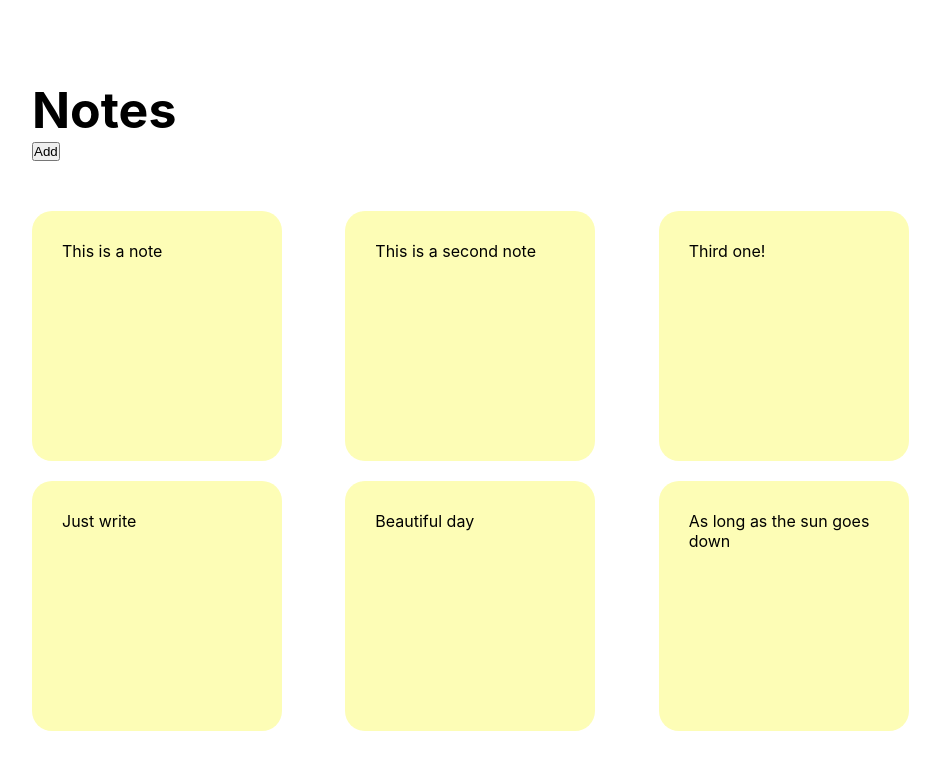
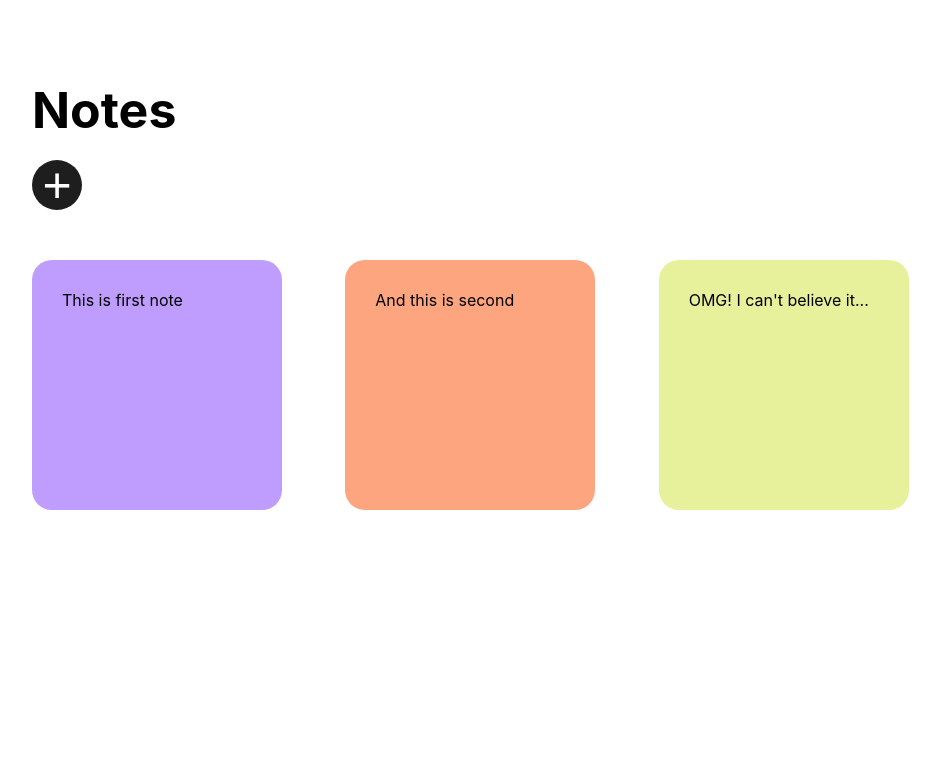
Before and after one commit to nithipramesti/Note-App, a React (Create React App) app: page / in a window 1280 px wide. Shown: the top 770 px of the page, without its empty margins (148-1088 px from the left). Built offline with nearby package versions, Linux system fonts and the light colour scheme; data requests are answered from the project's data file.

Commit message:
add & delete notes, add note with color

```diff
--- a/public/index.html
+++ b/public/index.html
@@ -7,7 +7,7 @@
     <meta name="theme-color" content="#000000" />
     <meta
       name="description"
-      content="Web site created using create-react-app"
+      content="Simple note app created using create-react-app"
     />
     <link rel="apple-touch-icon" href="%PUBLIC_URL%/logo192.png" />
     <!--
@@ -24,7 +24,7 @@
       work correctly both with client-side routing and a non-root public URL.
       Learn how to configure a non-root public URL by running `npm run build`.
     -->
-    <title>React App</title>
+    <title>Note App</title>
   </head>
   <body>
     <noscript>You need to enable JavaScript to run this app.</noscript>
@@ -39,5 +39,13 @@
       To begin the development, run `npm start` or `yarn start`.
       To create a production bundle, use `npm run build` or `yarn build`.
     -->
+    <script
+      type="module"
+      src="https://unpkg.com/ionicons@5.5.2/dist/ionicons/ionicons.esm.js"
+    ></script>
+    <script
+      nomodule
+      src="https://unpkg.com/ionicons@5.5.2/dist/ionicons/ionicons.js"
+    ></script>
   </body>
 </html>
--- a/src/App.jsx
+++ b/src/App.jsx
@@ -12,19 +12,61 @@ import Note from "./components/Note";
 const store = createStore(rootReducer, applyMiddleware(ReduxThunk));
 
 function App() {
-  const [noteState, setNote] = useState([]);
+  const [noteState, setNoteState] = useState([]);
+  const [showColor, setShowColor] = useState(false);
 
   //update the local state:
   const fetchData = () => {
     Axios.get("http://localhost:2000/noteData/").then((response) => {
-      setNote(response.data);
-      alert(`data is fetched, 2nd note data:${response.data[1].note}`);
+      setNoteState(response.data);
+      // alert(
+      //   `data is fetched, note data:${response.data[0].note}, ${response.data[1].note}, ${response.data[2].note}, ${response.data[3].note},${response.data[0].note}`
+      // );
     });
   };
 
   const renderNotes = () => {
     return noteState.map((val) => {
-      return <Note noteData={val.note} />;
+      return <Note key={val.id} noteData={val} fetchData={fetchData} />;
+    });
+  };
+
+  // const noteColors = ["yellow", "orange", "black", "green"];
+  const noteColors = {
+    yellow: "#FDD082",
+    orange: "#FDA57F",
+    purple: "#BE9DFE",
+    green: "#E7F09B",
+  };
+
+  const addNote = (color) => {
+    Axios.post("http://localhost:2000/noteData/", {
+      note: "",
+      color: noteColors[color],
+    })
+      .then((res) => {
+        fetchData();
+      })
+      .catch((err) => {
+        console.log(err);
+      });
+    setShowColor(false);
+    // console.log(document.querySelector("Note"));
+  };
+
+  const showColorNote = () => {
+    showColor ? setShowColor(false) : setShowColor(true);
+  };
+
+  const renderAddNoteColor = () => {
+    return Object.keys(noteColors).map((color) => {
+      return (
+        <div
+          id={color}
+          onClick={() => addNote(color)}
+          style={{ backgroundColor: noteColors[color] }}
+        ></div>
+      );
     });
   };
 
@@ -36,7 +78,14 @@ function App() {
     <Provider store={store}>
       <div className="app">
         <h1>Notes</h1>
-        <button>Add</button>
+        <div className="add-container">
+          <button id="button-add" onClick={showColorNote}>
+            +
+          </button>
+          <div className="note-color-container">
+            {showColor ? renderAddNoteColor() : null}
+          </div>
+        </div>
         <div className="notes-container">
           {noteState.length ? renderNotes() : <p>Loading...</p>}
         </div>
--- a/src/assets/styles/app.css
+++ b/src/assets/styles/app.css
@@ -14,6 +14,38 @@ h1 {
   font-size: 50px;
 }
 
+.add-container {
+  display: flex;
+  align-items: center;
+  margin-top: 20px;
+}
+
+#button-add {
+  font-size: 50px;
+  color: #fff;
+  background-color: #1f1e1e;
+  width: 50px;
+  height: 50px;
+  line-height: 0;
+  border: none;
+  border-radius: 50%;
+  cursor: pointer;
+  margin-right: 10px;
+}
+
+.note-color-container {
+  display: flex;
+}
+
+.note-color-container div {
+  margin: 10px;
+  width: 30px;
+  height: 30px;
+  border-radius: 50%;
+  background-color: rgb(253, 253, 182);
+  cursor: pointer;
+}
+
 .notes-container {
   margin: 50px 0;
   display: grid;
--- a/src/assets/styles/note.css
+++ b/src/assets/styles/note.css
@@ -7,6 +7,7 @@
 }
 
 .note {
+  position: relative;
   background-color: rgb(253, 253, 182);
   border-radius: 20px;
   width: 250px;
@@ -27,3 +28,26 @@
   overflow: auto;
   /* overflow: auto - remove the scrollbar but still put them back when needed */
 }
+
+#button-delete {
+  display: none;
+  position: absolute;
+  right: 15px;
+  bottom: 15px;
+  color: #ffffff;
+  border: none;
+  background-color: #000000;
+  width: 40px;
+  height: 40px;
+  line-height: 0;
+  border-radius: 50%;
+  cursor: pointer;
+}
+
+ion-icon {
+  font-size: 20px;
+}
+
+.note:hover #button-delete {
+  display: block;
+}
--- a/src/components/Note.jsx
+++ b/src/components/Note.jsx
@@ -5,53 +5,31 @@ import Axios from "axios";
 import { useSelector, useDispatch } from "react-redux";
 
 const Note = (props) => {
-  const [noteState, setNote] = useState([]);
+  const [noteId, setNoteId] = useState(0);
 
-  const globalState = useSelector((state) => state.renderNote);
+  const globalState = useSelector((state) => state);
   const dispatch = useDispatch();
 
-  const changeGlobalState = () => {
-    dispatch({
-      type: "EDIT_NOTE",
-      payload: "Note is edited",
+  const noteChanged = (event) => {
+    Axios.patch(`http://localhost:2000/noteData/${props.noteData.id}`, {
+      note: event.target.value,
     });
   };
 
-  //update the local state:
-  const fetchData = () => {
-    Axios.get("http://localhost:2000/noteData/").then((response) => {
-      setNote(response.data);
-    });
+  const deleteNote = () => {
+    Axios.delete(`http://localhost:2000/noteData/${props.noteData.id}`).then(
+      () => props.fetchData()
+    );
   };
 
-  const noteChanged = (event) => {
-    Axios.patch("http://localhost:2000/noteData/1", {
-      note: event.target.value,
-    }).then(() => {
-      fetchData();
-      //why not take the data directly from textarea?
-    });
-  };
-
-  const renderNote = () => {
-    return noteState[0].note;
-    //for initial data of the note, so it's not an empty note every time refresh the app
-  };
-
-  //every time we reset the app, the local state will reset into the initial data
-  //in order to display the recent data of the notes, we need to fetch the data from database into the local state
-  //so the note can display the data from the local state
-  useEffect(() => {
-    fetchData();
-  }, []);
-
   return (
-    <div className="note">
-      <textarea
-        onChange={noteChanged}
-        placeholder="Write note here..."
-        value={props.noteData}
-      />
+    <div className="note" style={{ backgroundColor: props.noteData.color }}>
+      <textarea onChange={noteChanged} placeholder="Write note here...">
+        {props.noteData.note}
+      </textarea>
+      <button id="button-delete" onClick={deleteNote}>
+        <ion-icon name="trash-outline"></ion-icon>
+      </button>
     </div>
   );
 };
--- a/src/fake-api/db.json
+++ b/src/fake-api/db.json
@@ -1,34 +1,19 @@
 {
   "noteData": [
     {
-      "note": "This is a note",
-      "color": "yellow",
-      "id": 1
+      "note": "This is first note",
+      "color": "#BE9DFE",
+      "id": 22
     },
     {
-      "note": "This is a second note",
-      "color": "yellow",
-      "id": 2
+      "note": "And this is second",
+      "color": "#FDA57F",
+      "id": 23
     },
     {
-      "note": "Third one!",
-      "color": "yellow",
-      "id": 3
-    },
-    {
-      "note": "Just write",
-      "color": "yellow",
-      "id": 4
-    },
-    {
-      "note": "Beautiful day",
-      "color": "yellow",
-      "id": 5
-    },
-    {
-      "note": "As long as the sun goes down",
-      "color": "yellow",
-      "id": 6
+      "note": "OMG! I can't believe it...",
+      "color": "#E7F09B",
+      "id": 24
     }
   ]
 }
--- a/src/redux/reducers/note.js
+++ b/src/redux/reducers/note.js
@@ -1,5 +1,5 @@
 const init_state = {
-  note: "reb",
+  note: "",
   color: "",
 };
 
```
